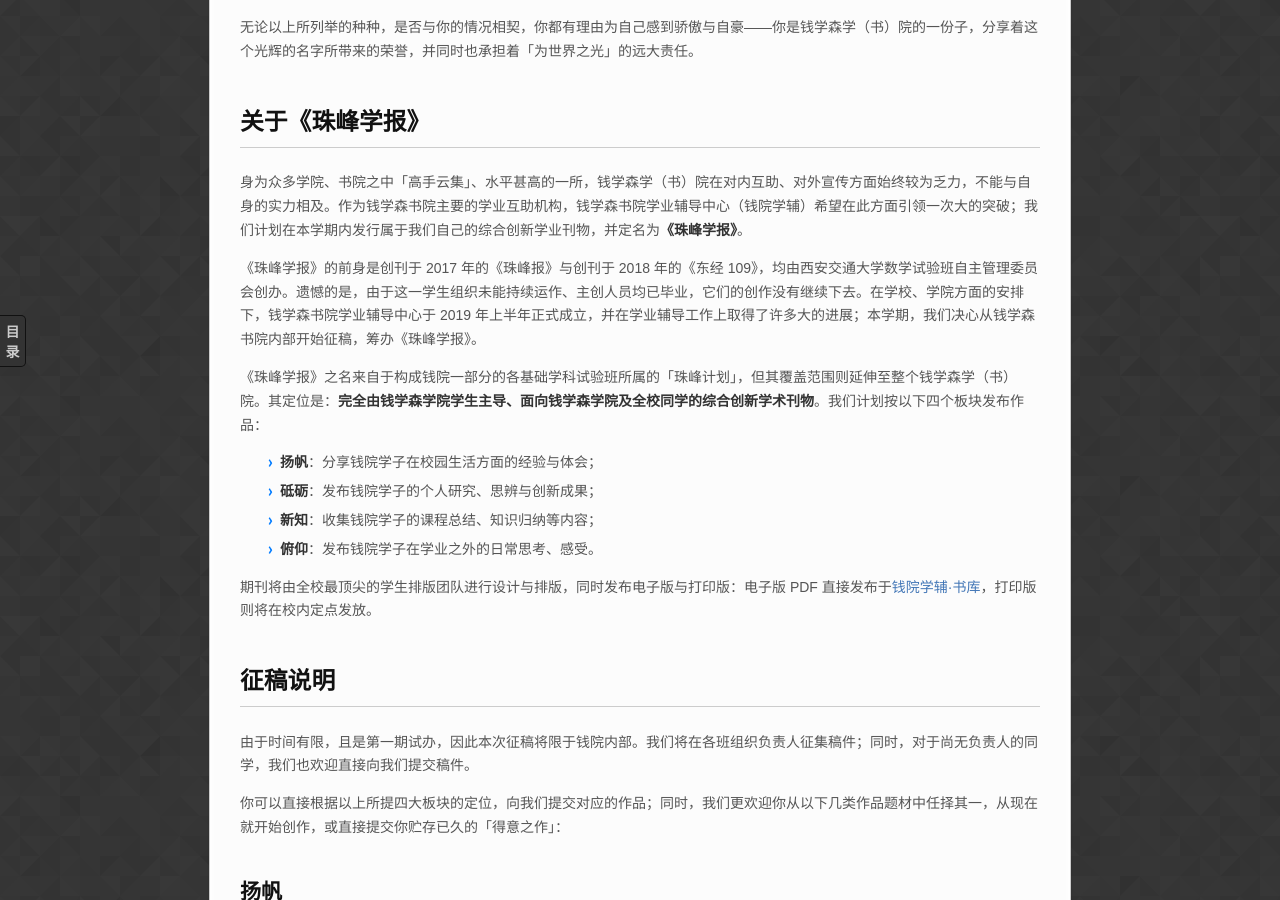
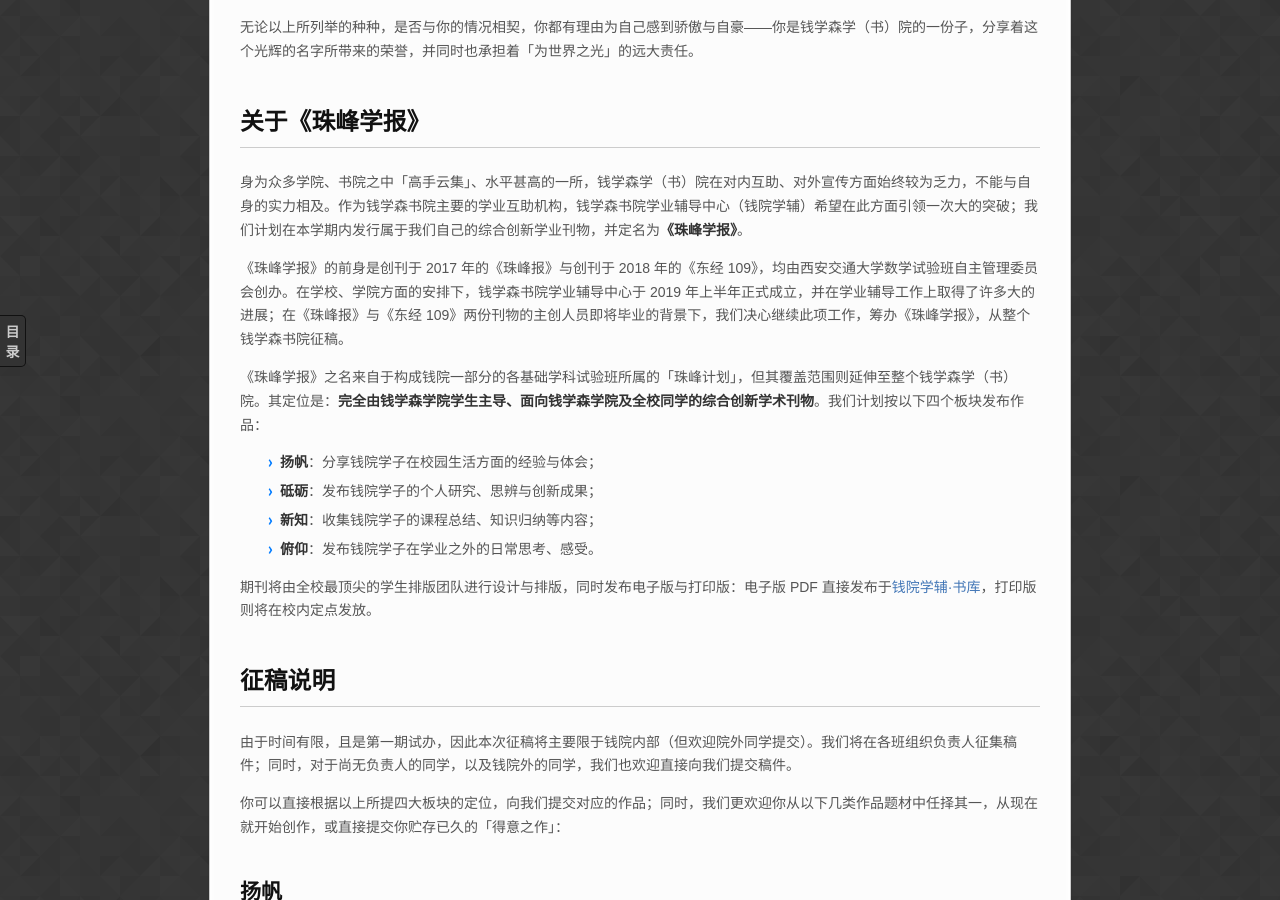
Before and after one commit to qyxf/qyxf.github.io, a Jekyll site: the page built from _posts/2019-10-18-journal-of-zhufeng-call-of-papers.md, in a window 1280 px wide and 900 px high, scrolled down 664 px. Built offline with Jekyll 4.4.1, drawn with Linux system fonts in a browser that asks for light colours; some web fonts are replaced; our own code applies the rules of GitHub Pages for plain Markdown files; formulas are drawn with MathJax 3; comment, search, counter and statistics services are not loaded.

Commit message:
Fix some content in call-of-papers
Former-commit-id: d8cb52705bbde1c9729e8a4c526b418d0f50cd1b

```diff
--- a/_posts/2019-10-18-journal-of-zhufeng-call-of-papers.md
+++ b/_posts/2019-10-18-journal-of-zhufeng-call-of-papers.md
@@ -20,7 +20,7 @@
 
 身为众多学院、书院之中「高手云集」、水平甚高的一所，钱学森学（书）院在对内互助、对外宣传方面始终较为乏力，不能与自身的实力相及。作为钱学森书院主要的学业互助机构，钱学森书院学业辅导中心（钱院学辅）希望在此方面引领一次大的突破；我们计划在本学期内发行属于我们自己的综合创新学业刊物，并定名为**《珠峰学报》**。
 
-《珠峰学报》的前身是创刊于 2017 年的《珠峰报》与创刊于 2018 年的《东经 109》，均由西安交通大学数学试验班自主管理委员会创办。遗憾的是，由于这一学生组织未能持续运作、主创人员均已毕业，它们的创作没有继续下去。在学校、学院方面的安排下，钱学森书院学业辅导中心于 2019 年上半年正式成立，并在学业辅导工作上取得了许多大的进展；本学期，我们决心从钱学森书院内部开始征稿，筹办《珠峰学报》。
+《珠峰学报》的前身是创刊于 2017 年的《珠峰报》与创刊于 2018 年的《东经 109》，均由西安交通大学数学试验班自主管理委员会创办。在学校、学院方面的安排下，钱学森书院学业辅导中心于 2019 年上半年正式成立，并在学业辅导工作上取得了许多大的进展；在《珠峰报》与《东经 109》两份刊物的主创人员即将毕业的背景下，我们决心继续此项工作，筹办《珠峰学报》，从整个钱学森书院征稿。
 
 《珠峰学报》之名来自于构成钱院一部分的各基础学科试验班所属的「珠峰计划」，但其覆盖范围则延伸至整个钱学森学（书）院。其定位是：**完全由钱学森学院学生主导、面向钱学森学院及全校同学的综合创新学术刊物**。我们计划按以下四个板块发布作品：
 
@@ -34,7 +34,7 @@
 
 ## 征稿说明
 
-由于时间有限，且是第一期试办，因此本次征稿将限于钱院内部。我们将在各班组织负责人征集稿件；同时，对于尚无负责人的同学，我们也欢迎直接向我们提交稿件。
+由于时间有限，且是第一期试办，因此本次征稿将主要限于钱院内部（但欢迎院外同学提交）。我们将在各班组织负责人征集稿件；同时，对于尚无负责人的同学，以及钱院外的同学，我们也欢迎直接向我们提交稿件。
 
 你可以直接根据以上所提四大板块的定位，向我们提交对应的作品；同时，我们更欢迎你从以下几类作品题材中任择其一，从现在就开始创作，或直接提交你贮存已久的「得意之作」：
 
```
